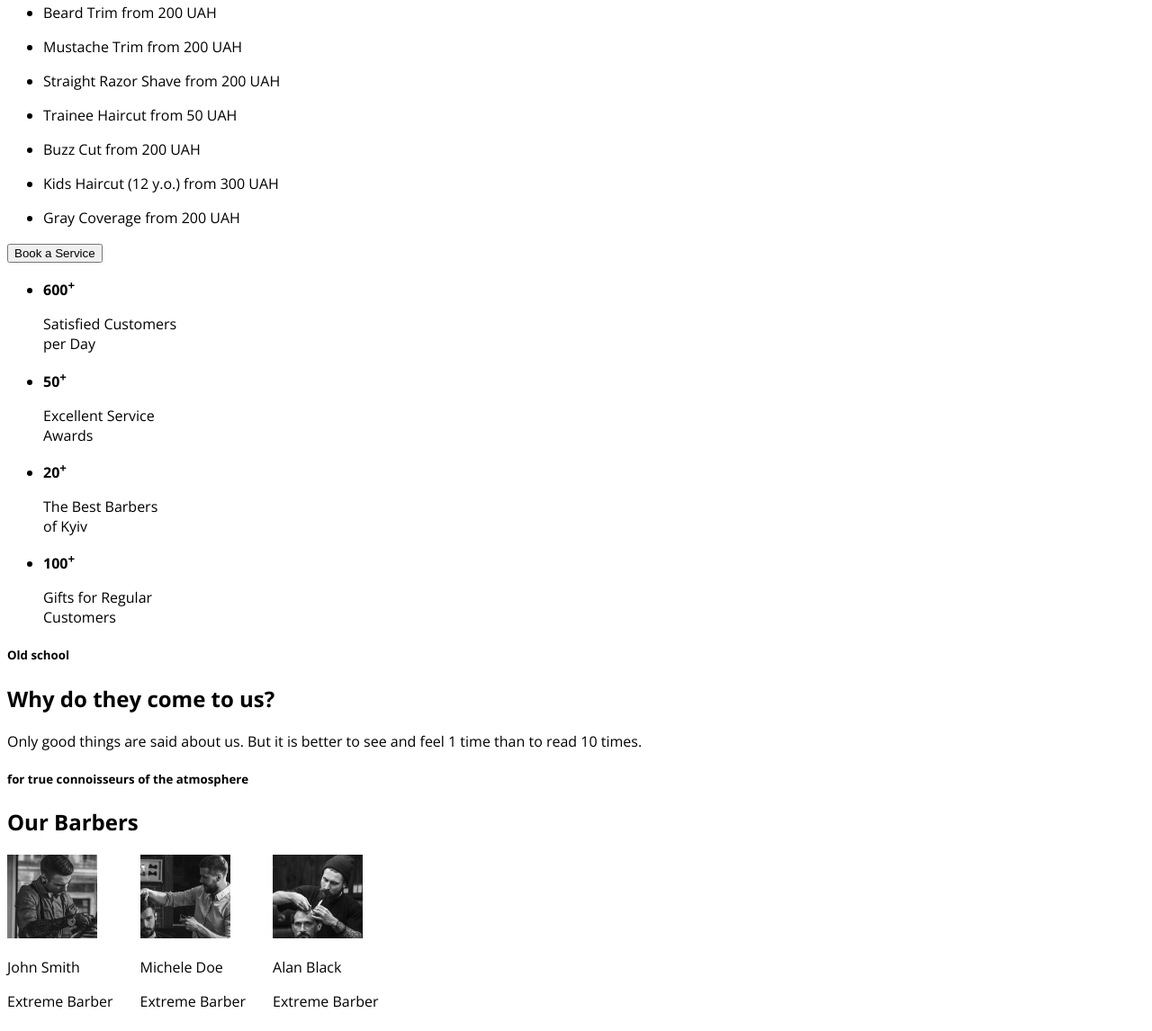
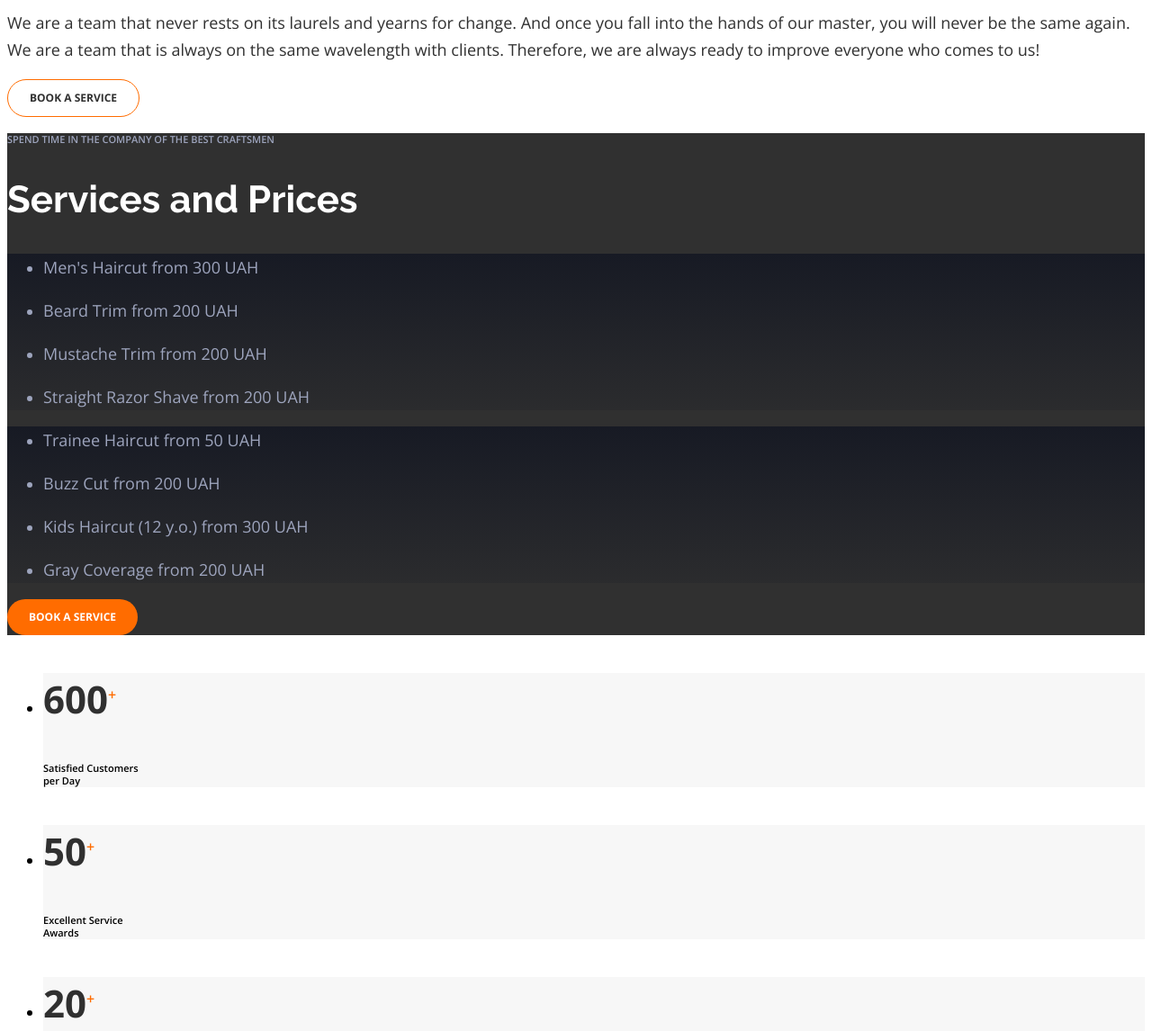
Before and after one commit to dpgoit/HTML_CSS_Lectia_4, a plain HTML site: page index.html in a window 1280 px wide. Shown: the part 1207-2353 px from the top of the page at 90% size. Drawn offline with nearby package versions, Linux system fonts and the light colour scheme.

Commit message:
add new styles

```diff
--- a/css/style.css
+++ b/css/style.css
@@ -22,7 +22,6 @@ body {
 }
 
 .header__navigation ul {
-  list-style: none;
 }
 
 .header__navigation a {
@@ -99,6 +98,10 @@ body {
   color: var(--light-black);
 }
 
+.hero-section__subtitle {
+  text-transform: uppercase;
+}
+
 /* About section style */
 
 .about__subtitle {
@@ -107,6 +110,7 @@ body {
   font-weight: 600;
   line-height: 14px;
   color: var(--black);
+  text-transform: uppercase;
 }
 
 .about__title {
@@ -128,3 +132,177 @@ body {
 .about__button {
   color: var(--black);
 }
+
+/* Services section style */
+.services {
+  background-color: var(--black);
+  color: var(--light-black);
+}
+
+.services__subtitle {
+  font-size: 11px;
+  font-weight: 600;
+  line-height: 14px;
+  color: var(--light-black);
+  text-transform: uppercase;
+}
+
+.services__title {
+  font-family: var(--secondary-font);
+  font-size: 42px;
+  font-weight: 700;
+  line-height: 50px;
+  color: var(--white);
+}
+
+.services__list {
+  background: linear-gradient(180deg, #171a24 0%, rgba(23, 26, 36, 0.2) 100%);
+}
+
+.services__item {
+}
+
+.services__description {
+  font-size: 18px;
+  font-weight: 400;
+  line-height: 30px;
+}
+
+.services__button {
+  font-family: var(--primary-font);
+  font-weight: 700;
+  font-size: 12px;
+  line-height: 16px;
+  background-color: var(--orange);
+  color: var(--white);
+  text-transform: uppercase;
+  padding: 12px 24px;
+  border: none;
+  border-radius: 25px;
+  cursor: pointer;
+  transition: background-color 0.3s ease;
+}
+
+.services__button:hover {
+  background-color: transparent;
+  color: var(--orange);
+}
+
+.services__button:focus {
+  background-color: transparent;
+  color: var(--orange);
+}
+
+/* Statistics section style */
+.statistics {
+}
+
+.statistics__item {
+  background-color: #f7f7f7;
+}
+
+.statistics__value {
+  font-size: 42px;
+  font-weight: 700;
+  color: var(--black);
+}
+
+.statistics__value sup {
+  font-size: 16px;
+  font-weight: 600;
+  color: var(--orange);
+}
+
+.statistics__description {
+  font-size: 11px;
+  font-weight: 600;
+  line-height: 14px;
+}
+
+.statistics__subtitle {
+  font-size: 11px;
+  font-weight: 600;
+  line-height: 14px;
+  text-transform: uppercase;
+}
+
+.statistics__title {
+  font-family: var(--secondary-font);
+  font-size: 42px;
+  font-weight: 700;
+  line-height: 50px;
+}
+
+.statistics__text {
+  font-size: 18px;
+  font-weight: 400;
+  line-height: 30px;
+}
+
+.statistics__testimonial {
+}
+
+/* Barbers section style */
+.barbers {
+  background-color: #f7f7f7;
+}
+
+.barbers__subtitle {
+  font-size: 11px;
+  font-weight: 600;
+  line-height: 14px;
+  color: var(--light-black);
+  text-transform: uppercase;
+}
+
+.barbers__title {
+  font-family: var(--secondary-font);
+  font-size: 42px;
+  font-weight: 700;
+  line-height: 50px;
+}
+
+.barbers__card {
+}
+
+.barbers__name {
+  font-size: 18px;
+  font-weight: 700;
+}
+
+.barbers__role {
+  font-size: 14px;
+  font-weight: 400;
+  color: var(--orange);
+}
+
+/* Place section style */
+.place {
+  color: var(--black);
+}
+
+.place__subtitle {
+  text-transform: uppercase;
+  font-size: 11px;
+  font-weight: 600;
+  line-height: 14px;
+}
+
+/* Footer section style */
+.footer {
+}
+
+.footer__copyright {
+  font-size: 14px;
+  font-weight: 400;
+  line-height: 20px;
+}
+
+.footer__social {
+}
+
+.footer__social-item {
+  font-size: 14px;
+  font-weight: 400;
+  line-height: 20px;
+}
--- a/index.html
+++ b/index.html
@@ -47,14 +47,12 @@
 
       <!--About section-->
       <section class="about">
-        <!-- Div cu imagini-->
-        <div>
-          <img src="./img/img-1.jpg" alt="Img 1" width="100px" />
-          <img src="./img/img-2.jpg" alt="Img 2" width="100px" />
+        <div class="about__images">
+          <img class="about__image" src="./img/img-1.jpg" alt="Img 1" />
+          <img class="about__image" src="./img/img-2.jpg" alt="Img 2" />
         </div>
 
-        <!-- Div cu info-->
-        <div>
+        <div class="about__info">
           <h5 class="about__subtitle">About</h5>
           <h2 class="about__title">The Best Barbershop in Your City</h2>
           <p class="about__text">
@@ -73,81 +71,105 @@
       </section>
 
       <!-- Prices & services section-->
-      <section>
-        <h5>Spend time in the company of the best craftsmen</h5>
-        <h2>Services and Prices</h2>
-        <ul>
-          <li>
-            <p>Men's Haircut <span>from 300 UAH</span></p>
+      <section class="services">
+        <h5 class="services__subtitle">
+          Spend time in the company of the best craftsmen
+        </h5>
+        <h2 class="services__title">Services and Prices</h2>
+        <ul class="services__list">
+          <li class="services__item">
+            <p class="services__description">
+              Men's Haircut <span class="services__price">from 300 UAH</span>
+            </p>
           </li>
-          <li>
-            <p>Beard Trim <span>from 200 UAH</span></p>
+          <li class="services__item">
+            <p class="services__description">
+              Beard Trim <span class="services__price">from 200 UAH</span>
+            </p>
           </li>
-          <li>
-            <p>Mustache Trim <span>from 200 UAH</span></p>
+          <li class="services__item">
+            <p class="services__description">
+              Mustache Trim <span class="services__price">from 200 UAH</span>
+            </p>
           </li>
-          <li>
-            <p>Straight Razor Shave <span>from 200 UAH</span></p>
+          <li class="services__item">
+            <p class="services__description">
+              Straight Razor Shave
+              <span class="services__price">from 200 UAH</span>
+            </p>
           </li>
         </ul>
 
-        <ul>
-          <li>
-            <p>Trainee Haircut <span>from 50 UAH</span></p>
+        <ul class="services__list">
+          <li class="services__item">
+            <p class="services__description">
+              Trainee Haircut <span class="services__price">from 50 UAH</span>
+            </p>
           </li>
-          <li>
-            <p>Buzz Cut <span>from 200 UAH</span></p>
+          <li class="services__item">
+            <p class="services__description">
+              Buzz Cut <span class="services__price">from 200 UAH</span>
+            </p>
           </li>
-          <li>
-            <p>Kids Haircut (12 y.o.) <span>from 300 UAH</span></p>
+          <li class="services__item">
+            <p class="services__description">
+              Kids Haircut (12 y.o.)
+              <span class="services__price">from 300 UAH</span>
+            </p>
           </li>
-          <li>
-            <p>Gray Coverage <span>from 200 UAH</span></p>
+          <li class="services__item">
+            <p class="services__description">
+              Gray Coverage <span class="services__price">from 200 UAH</span>
+            </p>
           </li>
         </ul>
 
-        <button>Book a Service</button>
+        <button class="services__button button">Book a Service</button>
       </section>
 
       <!-- Reviews section-->
-      <section>
-        <ul>
-          <li>
-            <p>
+      <section class="statistics">
+        <ul class="statistics__list">
+          <li class="statistics__item">
+            <p class="statistics__value">
               <strong>600<sup>+</sup></strong>
             </p>
-            <p>Satisfied Customers<br />per Day</p>
+            <p class="statistics__description">
+              Satisfied Customers<br />per Day
+            </p>
           </li>
-          <li>
-            <p>
+          <li class="statistics__item">
+            <p class="statistics__value">
               <strong>50<sup>+</sup></strong>
             </p>
-            <p>Excellent Service <br />Awards</p>
+            <p class="statistics__description">
+              Excellent Service <br />Awards
+            </p>
           </li>
-          <li>
-            <p>
+          <li class="statistics__item">
+            <p class="statistics__value">
               <strong>20<sup>+</sup></strong>
             </p>
-            <p>
+            <p class="statistics__description">
               The Best Barbers<br />
               of Kyiv
             </p>
           </li>
-          <li>
-            <p>
+          <li class="statistics__item">
+            <p class="statistics__value">
               <strong>100<sup>+</sup></strong>
             </p>
-            <p>
+            <p class="statistics__description">
               Gifts for Regular<br />
               Customers
             </p>
           </li>
         </ul>
 
-        <div>
-          <h5>Old school</h5>
-          <h2>Why do they come to us?</h2>
-          <p>
+        <div class="statistics__testimonial">
+          <h5 class="statistics__subtitle">Old school</h5>
+          <h2 class="statistics__title">Why do they come to us?</h2>
+          <p class="statistics__text">
             Only good things are said about us. But it is better to see and feel
             1 time than to read 10 times.
           </p>
@@ -155,55 +177,57 @@
       </section>
 
       <!-- our barbers section-->
-      <section>
-        <h5>for true connoisseurs of the atmosphere</h5>
-        <h2>Our Barbers</h2>
+      <section class="barbers">
+        <h5 class="barbers__subtitle">
+          for true connoisseurs of the atmosphere
+        </h5>
+        <h2 class="barbers__title">Our Barbers</h2>
 
         <!-- container cu carduri despre frizeri-->
-        <div style="display: flex; gap: 30px">
+        <div class="barbers__container">
           <!-- Container 1-->
-          <div>
+          <div class="barbers__card">
             <img
               src="./img/John-Smith.jpg"
               alt="John Smith imagine"
-              width="100px"
+              class="barbers__image"
             />
-            <p>John Smith</p>
-            <p>Extreme Barber</p>
+            <p class="barbers__name">John Smith</p>
+            <p class="barbers__role">Extreme Barber</p>
           </div>
 
           <!-- Container 2-->
-          <div>
+          <div class="barbers__card">
             <img
               src="./img/Michele-Doe.jpg"
               alt="Michele Doe imagine"
-              width="100px"
+              class="barbers__image"
             />
-            <p>Michele Doe</p>
-            <p>Extreme Barber</p>
+            <p class="barbers__name">Michele Doe</p>
+            <p class="barbers__role">Extreme Barber</p>
           </div>
 
           <!-- Container 3 -->
-          <div>
+          <div class="barbers__card">
             <img
               src="./img/Alan-Black.jpg"
               alt="Alan Black imagine"
-              width="100px"
+              class="barbers__image"
             />
-            <p>Alan Black</p>
-            <p>Extreme Barber</p>
+            <p class="barbers__name">Alan Black</p>
+            <p class="barbers__role">Extreme Barber</p>
           </div>
         </div>
       </section>
 
       <!-- our place section-->
-      <section>
-        <h5>In Latin, "barba" means "beard"</h5>
-        <div>
-          <img src="./img/foto-1.jpg" alt="Foto 1" />
-          <img src="./img/foto-2.jpg" alt="Foto 2" />
-          <img src="./img/foto-3.jpg" alt="Foto 3" />
-          <img src="./img/foto-4.jpg" alt="Foto 4" />
+      <section class="place">
+        <h5 class="place__subtitle">In Latin, "barba" means "beard"</h5>
+        <div class="place__images">
+          <img src="./img/foto-1.jpg" alt="Foto 1" class="place__image" />
+          <img src="./img/foto-2.jpg" alt="Foto 2" class="place__image" />
+          <img src="./img/foto-3.jpg" alt="Foto 3" class="place__image" />
+          <img src="./img/foto-4.jpg" alt="Foto 4" class="place__image" />
         </div>
       </section>
 
@@ -212,11 +236,11 @@
     </main>
 
     <!-- footer section-->
-    <footer>
-      <p>&copy Copyright 2022</p>
-      <ul>
-        <li>Instagram</li>
-        <li>Youtube</li>
+    <footer class="footer">
+      <p class="footer__copyright">&copy; Copyright 2022</p>
+      <ul class="footer__social">
+        <li class="footer__social-item">Instagram</li>
+        <li class="footer__social-item">Youtube</li>
       </ul>
     </footer>
   </body>
```
